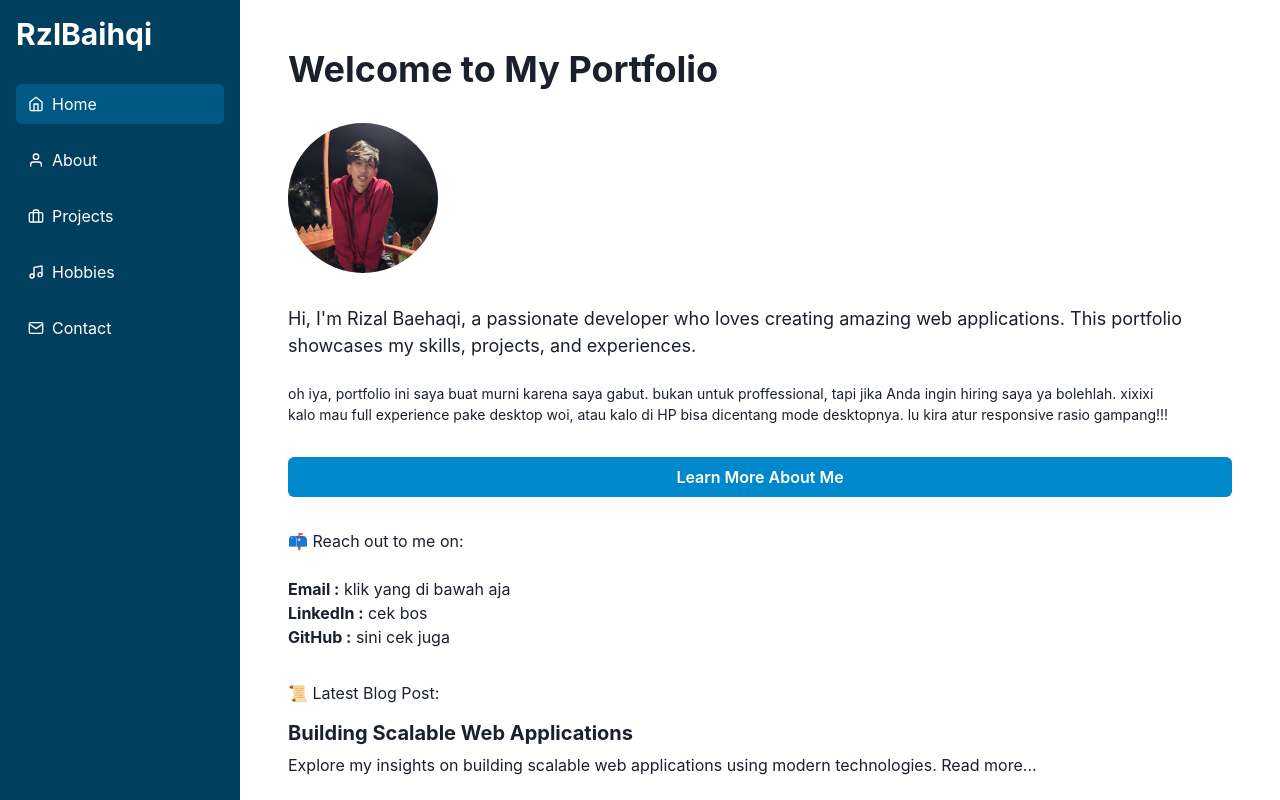
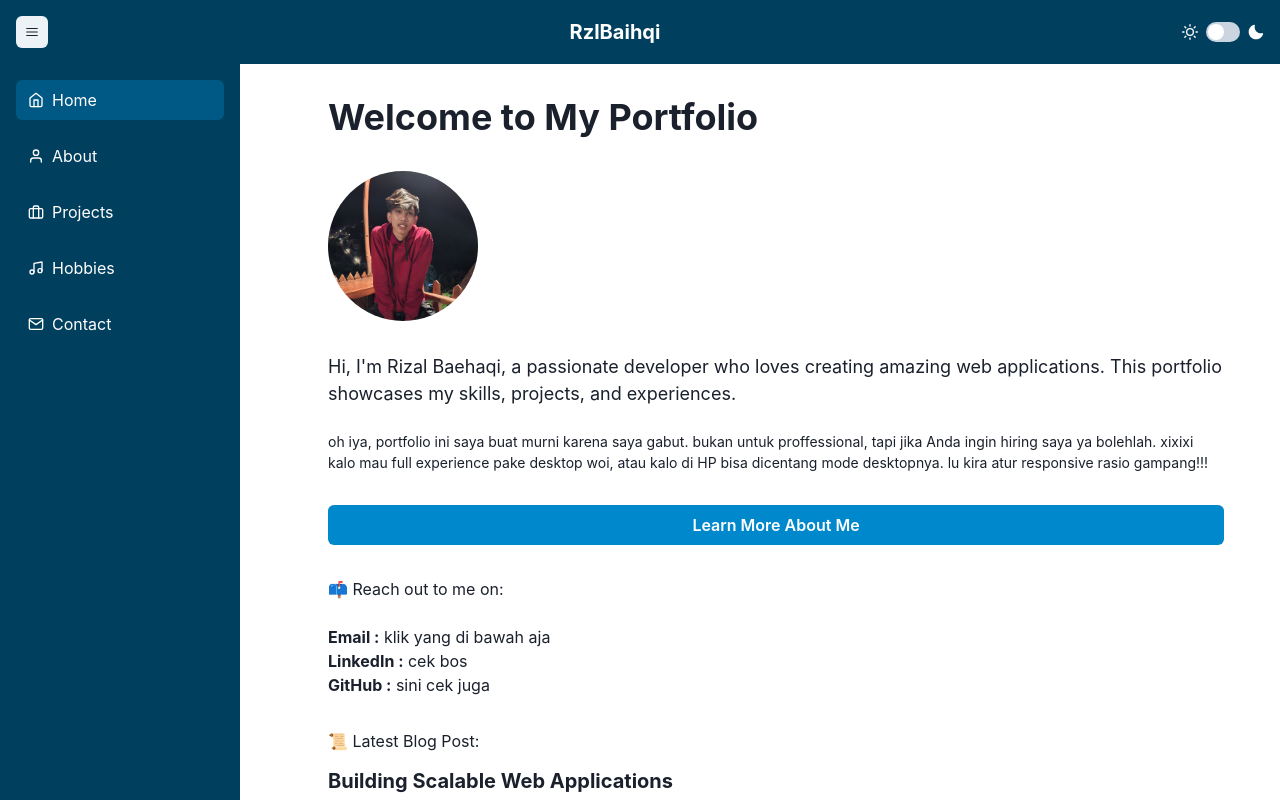
Before and after one commit to Arizalb/portfolio, a React (Create React App) app: page / in a window 1280 px wide. Shown: the top 800 px of the page. Built offline with nearby package versions, Linux system fonts and the light colour scheme.

Commit message:
add darkmode and navbar header

```diff
--- a/package.json
+++ b/package.json
@@ -16,6 +16,7 @@
     "react-icons": "^5.2.1",
     "react-router-dom": "^6.25.1",
     "react-scripts": "5.0.1",
+    "react-transition-group": "^4.4.5",
     "web-vitals": "^2.1.4"
   },
   "scripts": {
--- a/src/App.js
+++ b/src/App.js
@@ -17,9 +17,9 @@ const App = () => {
       <Flex minH="100vh">
         <Sidebar />
         <Box
-          ml={{ base: 0, md: 60 }}
-          p={{ base: 4, md: 8 }}
-          pt={{ base: 16, md: 8 }}
+          ml={{ base: 0, md: 0 }}
+          p={{ base: 4, md: 10 }}
+          pt={{ base: 20, md: 20 }}
           flex="1"
         >
           <Routes>
--- a/src/components/Sidebar.js
+++ b/src/components/Sidebar.js
@@ -1,9 +1,8 @@
-import React from "react";
+import React, { useState } from "react";
 import { NavLink as RouterLink } from "react-router-dom";
 import {
   Box,
   Flex,
-  Heading,
   Link,
   VStack,
   IconButton,
@@ -12,15 +11,17 @@ import {
   Drawer,
   DrawerContent,
   DrawerOverlay,
+  useColorMode,
+  useColorModeValue,
+  Switch,
+  Collapse,
+  Heading,
 } from "@chakra-ui/react";
 import { FiHome, FiUser, FiBriefcase, FiMail, FiMusic } from "react-icons/fi";
-import { HamburgerIcon } from "@chakra-ui/icons";
+import { HamburgerIcon, SunIcon, MoonIcon } from "@chakra-ui/icons";
 
-const SidebarContent = ({ onClose }) => (
+const SidebarContent = ({ onClose, isOpen }) => (
   <VStack spacing={4} align="start" w="full">
-    <Heading as="h1" size="lg" mb={4}>
-      RzlBaihqi
-    </Heading>
     {[
       { to: "/", label: "Home", icon: FiHome },
       { to: "/about", label: "About", icon: FiUser },
@@ -40,7 +41,9 @@ const SidebarContent = ({ onClose }) => (
       >
         <Flex align="center">
           <item.icon />
-          <Box ml={2}>{item.label}</Box>
+          <Collapse in={isOpen}>
+            <Box ml={2}>{item.label}</Box>
+          </Collapse>
         </Flex>
       </Link>
     ))}
@@ -48,45 +51,94 @@ const SidebarContent = ({ onClose }) => (
 );
 
 const Sidebar = () => {
-  const { isOpen, onOpen, onClose } = useDisclosure();
+  const {
+    isOpen: isDrawerOpen,
+    onOpen: onDrawerOpen,
+    onClose: onDrawerClose,
+  } = useDisclosure();
+  const [isSidebarOpen, setSidebarOpen] = useState(true);
+  const { colorMode, toggleColorMode } = useColorMode();
+  const bg = useColorModeValue("primary.900", "gray.800");
+  const color = useColorModeValue("white", "gray.200");
+
+  const toggleSidebar = () => setSidebarOpen(!isSidebarOpen);
 
   return (
     <>
       <Box
+        display="flex"
+        pos="fixed"
+        w="full"
+        h="16"
+        bg={bg}
+        color={color}
+        alignItems="center"
+        justifyContent="space-between"
+        px={4}
+        zIndex="1001"
+      >
+        <IconButton
+          aria-label="Toggle sidebar"
+          icon={<HamburgerIcon />}
+          size="sm"
+          onClick={toggleSidebar}
+          display={{ base: "none", md: "inline-flex" }}
+        />
+        <IconButton
+          aria-label="Open menu"
+          icon={<HamburgerIcon />}
+          size="sm"
+          onClick={onDrawerOpen}
+          display={{ base: "inline-flex", md: "none" }}
+        />
+        <Heading as="h1" size="md" flex="1" textAlign="center">
+          RzlBaihqi
+        </Heading>
+        <Flex align="center">
+          <SunIcon />
+          <Switch
+            mx={2}
+            isChecked={colorMode === "dark"}
+            onChange={toggleColorMode}
+          />
+          <MoonIcon />
+        </Flex>
+      </Box>
+      <Box
         display={{ base: "none", md: "block" }}
         pos="fixed"
-        w={{ base: "full", md: 60 }}
+        left="0"
+        top="16"
+        w={isSidebarOpen ? 60 : 16}
         h="full"
-        bg="primary.900"
-        color="white"
+        bg={bg}
+        color={color}
         p={4}
+        transition="width 0.3s"
       >
-        <SidebarContent onClose={onClose} />
+        <SidebarContent onClose={() => {}} isOpen={isSidebarOpen} />
       </Box>
       <Drawer
-        isOpen={isOpen}
+        isOpen={isDrawerOpen}
         placement="left"
-        onClose={onClose}
+        onClose={onDrawerClose}
         display={{ base: "block", md: "none" }}
       >
         <DrawerOverlay>
-          <DrawerContent bg="primary.900" color="white" p={4}>
-            <CloseButton onClick={onClose} alignSelf="flex-end" />
-            <SidebarContent onClose={onClose} />
+          <DrawerContent bg={bg} color={color} p={4}>
+            <CloseButton onClick={onDrawerClose} alignSelf="flex-end" />
+            <SidebarContent onClose={onDrawerClose} isOpen />
           </DrawerContent>
         </DrawerOverlay>
       </Drawer>
-      <IconButton
-        aria-label="Open menu"
-        icon={<HamburgerIcon />}
-        size="lg"
-        onClick={onOpen}
-        display={{ base: "block", md: "none" }}
-        pos="fixed"
-        top="1rem"
-        left="1rem"
-        zIndex="1000"
-      />
+      <Box
+        ml={{ base: 0, md: isSidebarOpen ? 60 : 16 }}
+        mt="16"
+        p={4}
+        transition="margin-left 0.3s"
+      >
+        {/* Konten halaman Anda di sini */}
+      </Box>
     </>
   );
 };
```
Also changed, not shown: 1 other file (tests, documents, lock files or other folders).
